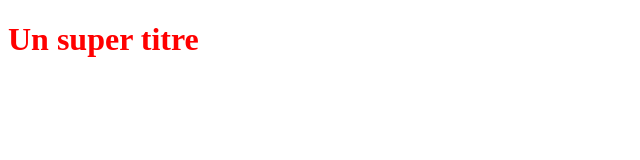
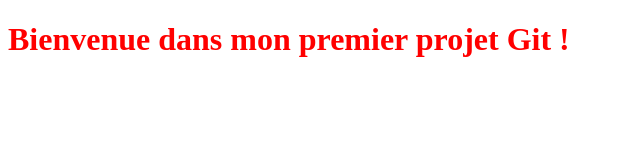
Before and after one commit to audrydonfack404-design/premierprojet, a plain HTML site: page index.html in a window 1280 px wide. Shown: the whole page, without its empty margins (0-640 px from the left). Drawn offline with Linux system fonts and the light colour scheme.

Commit message:
Modification du titre de la page d'accueil

```diff
--- a/index.html
+++ b/index.html
@@ -1,10 +1,10 @@
 <!DOCTYPE html>
 <html>
 <head>
-    <title>Mon premier site</title>
+    <title>Mon premier projet</title>
     <link rel="stylesheet" type="text/css" href="styles.css">
 </head>
 <body>
-    <h1>Un super titre</h1>
+    <h1>Bienvenue dans mon premier projet Git !</h1>
 </body>
 </html>
```
